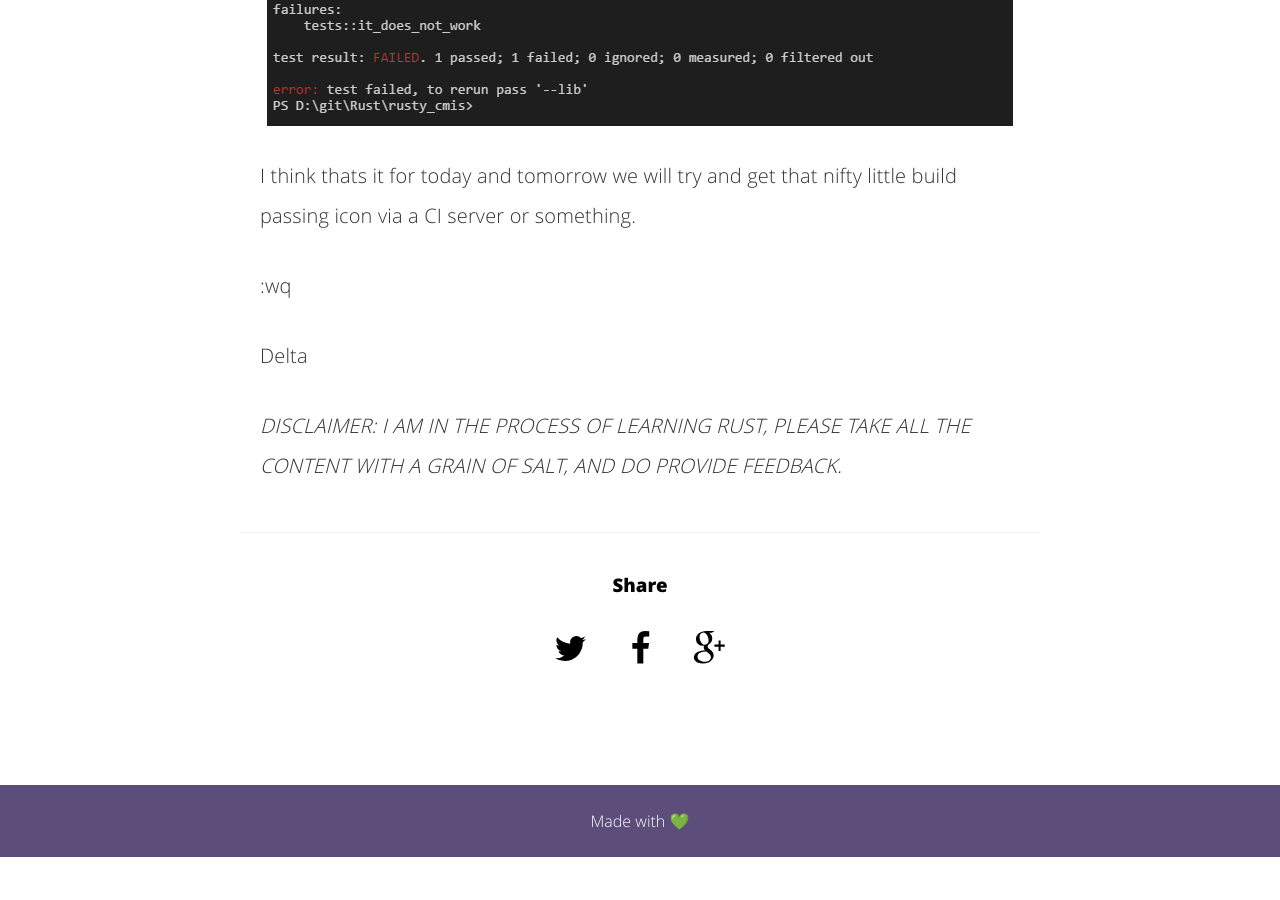
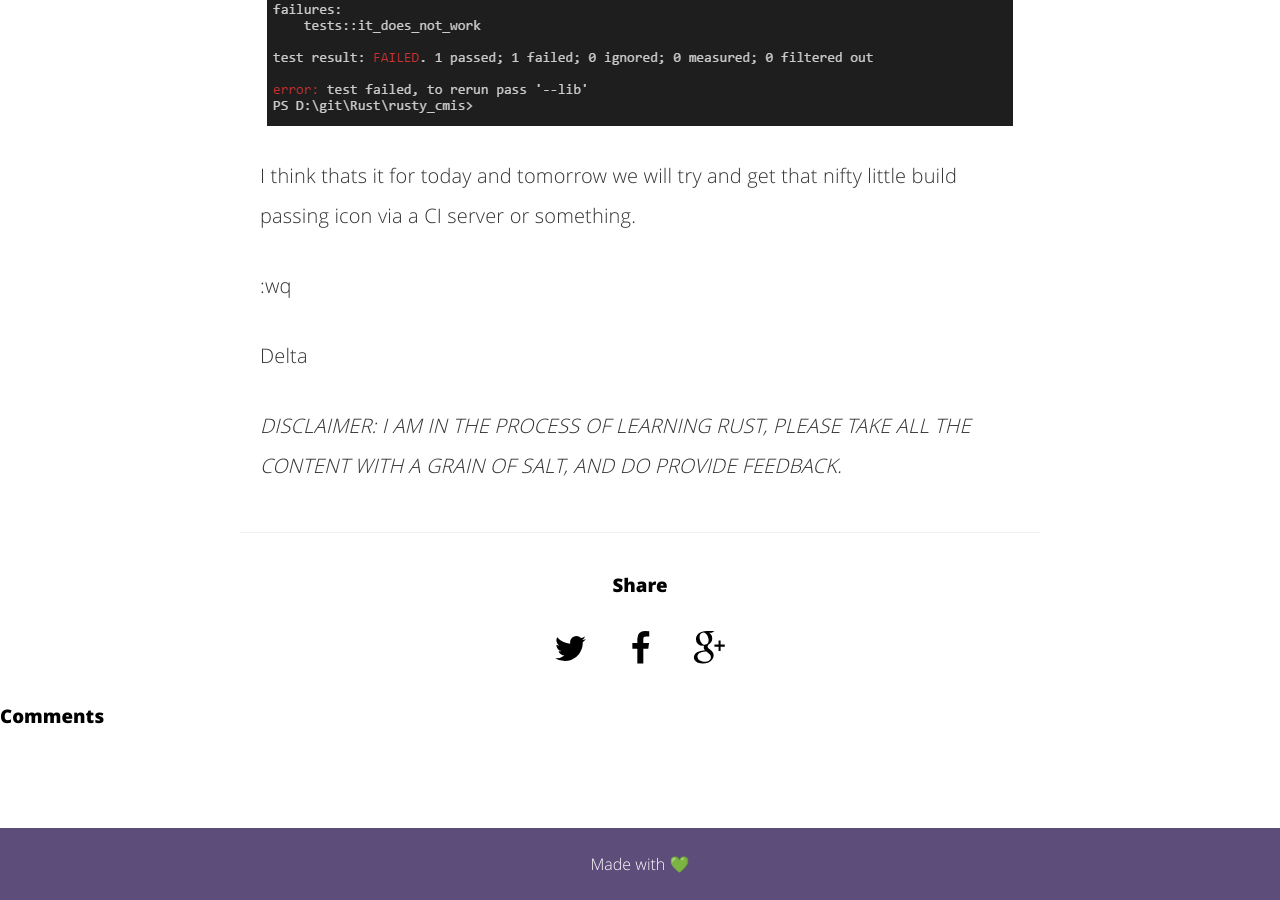
Before and after one commit to DeltaManiac/blog, a Jekyll site: the page built from _posts/2017-07-03-Rusty-CMIS-Part-I.md, in a window 1280 px wide and 900 px high, scrolled down 4775 px. Built offline with Jekyll 4.4.1, drawn with Linux system fonts in a browser that asks for light colours; comment, search, counter and statistics services are not loaded; before the commit the page ends 5632 px from its top, so only the background shows below that.

Commit message:
Reverted  Comments

```diff
--- a/_layouts/post.html
+++ b/_layouts/post.html
@@ -18,7 +18,7 @@
             </article>
 
             {% include share.html %}
-            {% include comments_gh.html %}
+            {% include comments.html %}
             {% include footer.html %}
             {% include scripts.html %}
         </section>
```
